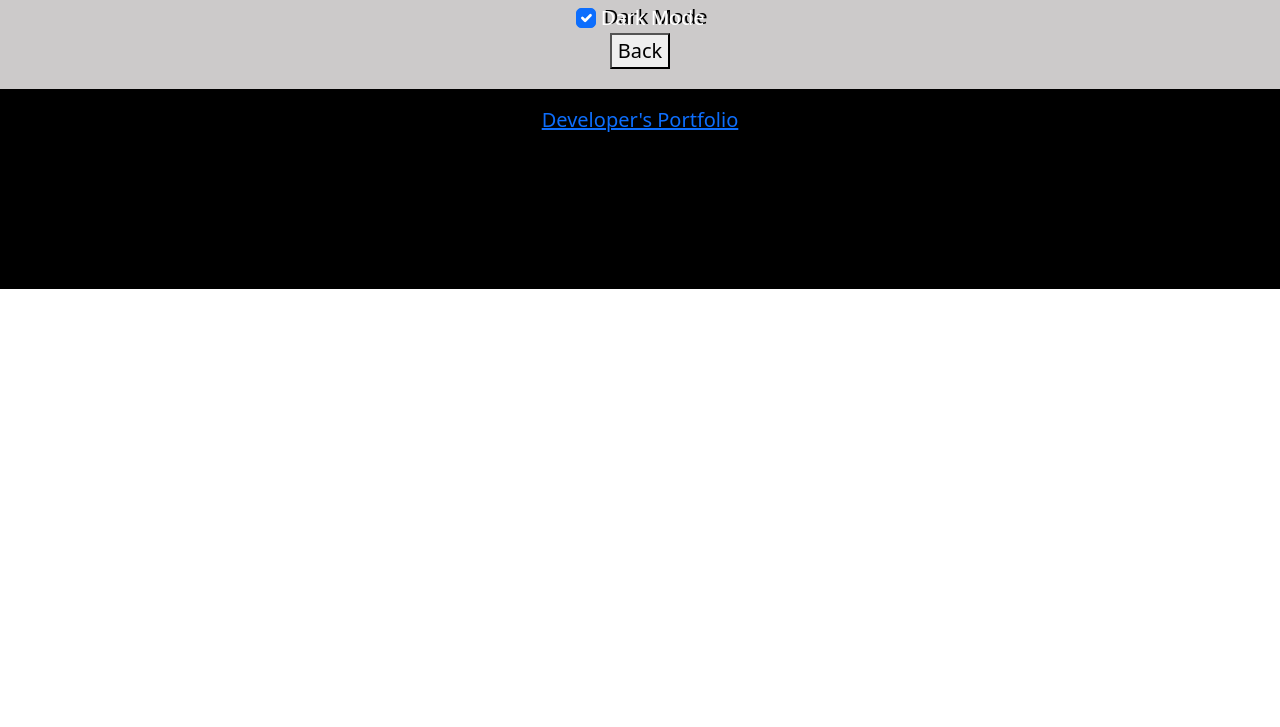
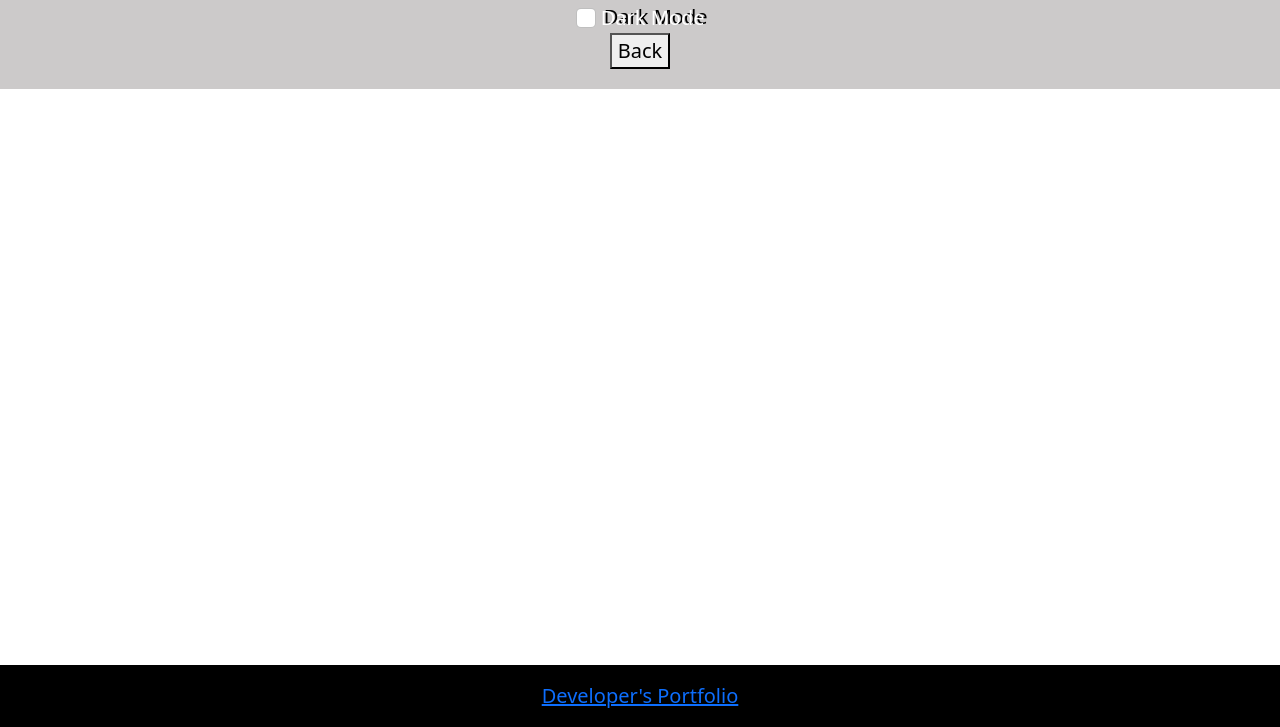
Before and after one commit to MikeKruce/04-WebApis-Challenge-Personal-Blog, a plain HTML site: page blog.html in a window 1280 px wide. Shown: the part 73-800 px from the top of the page. Drawn offline with nearby package versions, Linux system fonts and the light colour scheme.

Commit message:
updated full page

```diff
--- a/assets/css/blog.css
+++ b/assets/css/blog.css
@@ -4,7 +4,7 @@
     flex-wrap: wrap;
     justify-content: center;
     gap: 1rem;
-    padding-left: 200px;
+
 }
 
 .blog-post {
@@ -13,7 +13,7 @@
     background-color: #e2e2e2;
     border-radius: 8px;
     box-shadow: 0 2px 4px rgba(0, 0, 0, 0.1);
-    max-width: 300px;
+    max-width: 600px;
     text-align: center;
 }
 
@@ -38,6 +38,9 @@ text-align: center;
 body {
     --body-color: black;
     align-content: center;
+    display: flex;
+    flex-direction: column;
+    min-height: 100vh;
 }
 
 @media (prefers-color-scheme: dark) {
@@ -61,8 +64,7 @@ footer {
     font-size: 20px;
     display: flex;
     flex-direction: column;
-    min-height: 25vh;
-    flex-grow: 1;
+    margin-top: auto;
 }
 
 body.dark-mode {
--- a/assets/js/blog.js
+++ b/assets/js/blog.js
@@ -27,6 +27,7 @@ document.addEventListener("DOMContentLoaded", function () {
   const savedMode = localStorage.getItem("mode");
   if (savedMode === "dark") {
     body.classList.add("dark-mode");
+    darkModeToggle.checked = true;
   }
 
   darkModeToggle.addEventListener("change", function () {
--- a/blog.html
+++ b/blog.html
@@ -13,10 +13,10 @@
     <header>
         <h1>My Blog Posts</h1>
         <!-- HTML -->
-<div class="darkMode">
-    <input class="form-check-input" type="checkbox" role="switch" id="darkModeToggle" checked>
-    <label class="form-check-label" for="darkModeToggle">Dark Mode</label>
-</div>
+        <div class="darkMode">
+            <input class="form-check-input" type="checkbox" role="switch" id="darkModeToggle">
+            <label class="form-check-label" for="darkModeToggle">Dark Mode</label>
+        </div>
 
         <button id="backButton">Back</button>
     </header>
```
Lines whose indentation alone changed are shown as unchanged.
